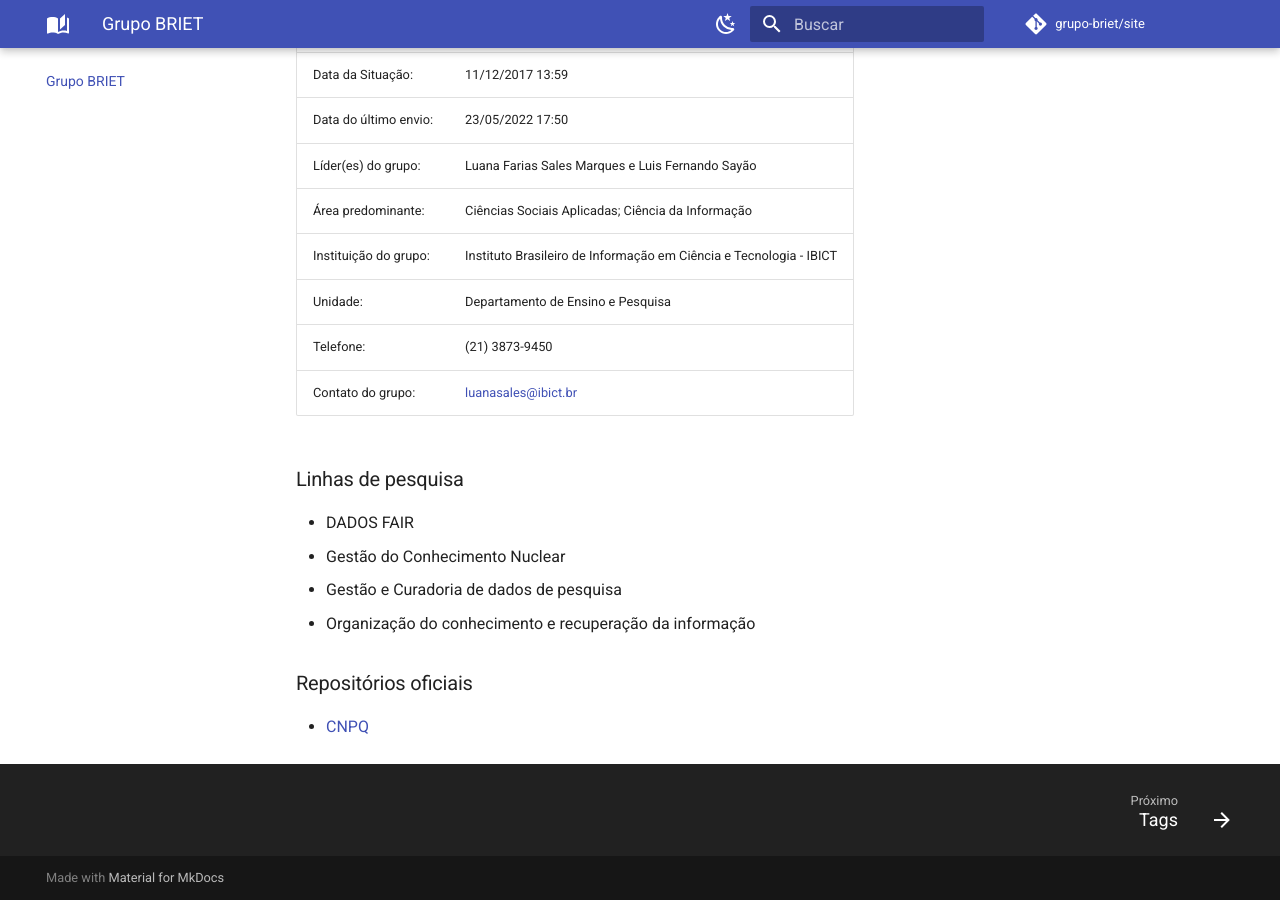
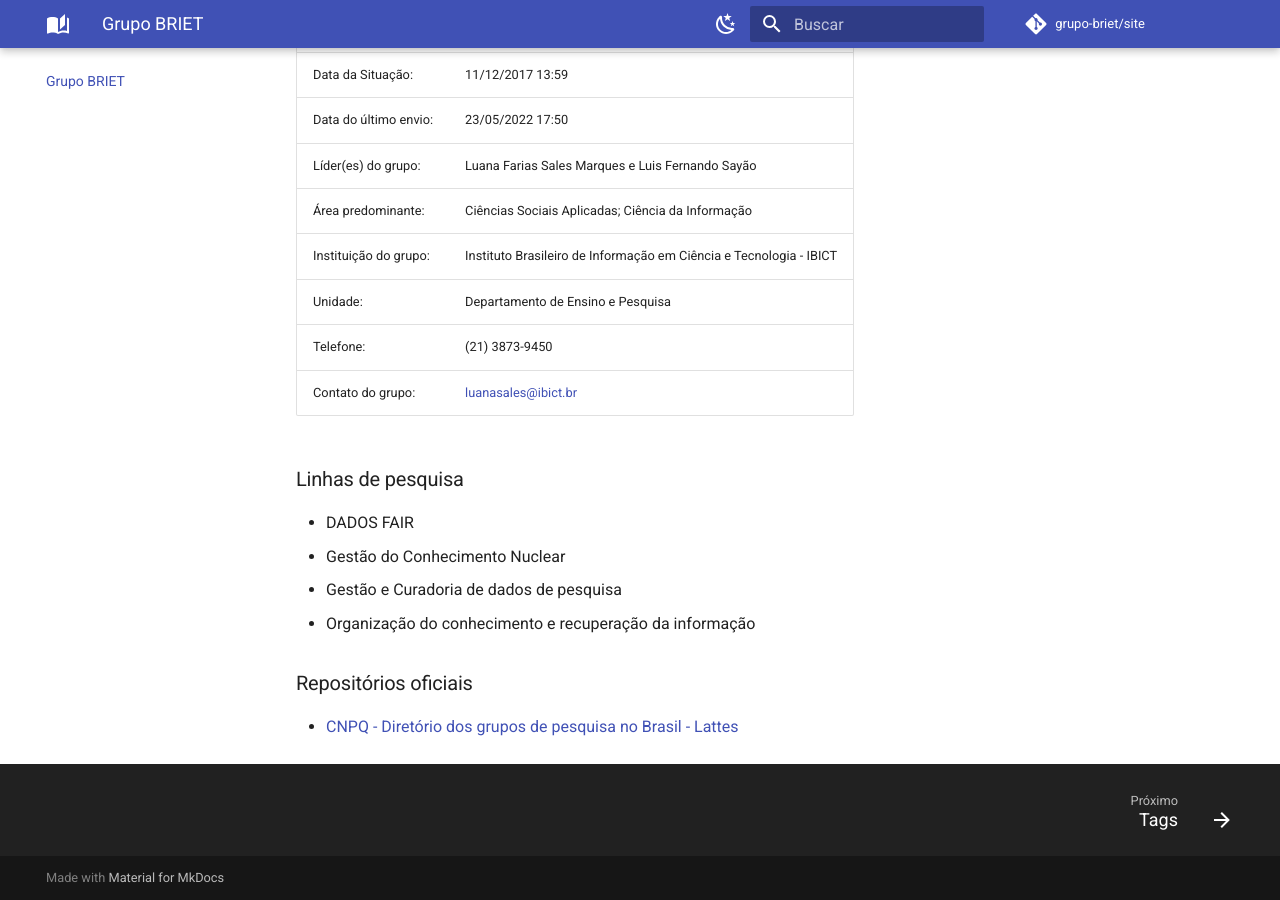
Before and after one commit to keellyayala/grupo-briet.github.io, an MkDocs documentation site: the page built from docs/index.md, in a window 1280 px wide and 900 px high, scrolled down 639 px. Built offline with MkDocs 1.6.1 and Material for MkDocs 9.7.7, drawn with Linux system fonts in a browser that asks for light colours; a script that is not in the unit is left out; comment, search, counter and statistics services are not loaded.

Commit message:
Update index.md

```diff
--- a/docs/index.md
+++ b/docs/index.md
@@ -35,4 +35,4 @@ O grupo investiga o conceito de dado de pesquisa e os processos que envolvem sua
 
 
 ### Repositórios oficiais
-- [CNPQ](http://dgp.cnpq.br/dgp/espelhogrupo/5689364231308349)
+- [CNPQ - Diretório dos grupos de pesquisa no Brasil - Lattes](http://dgp.cnpq.br/dgp/espelhogrupo/5689364231308349)
```
